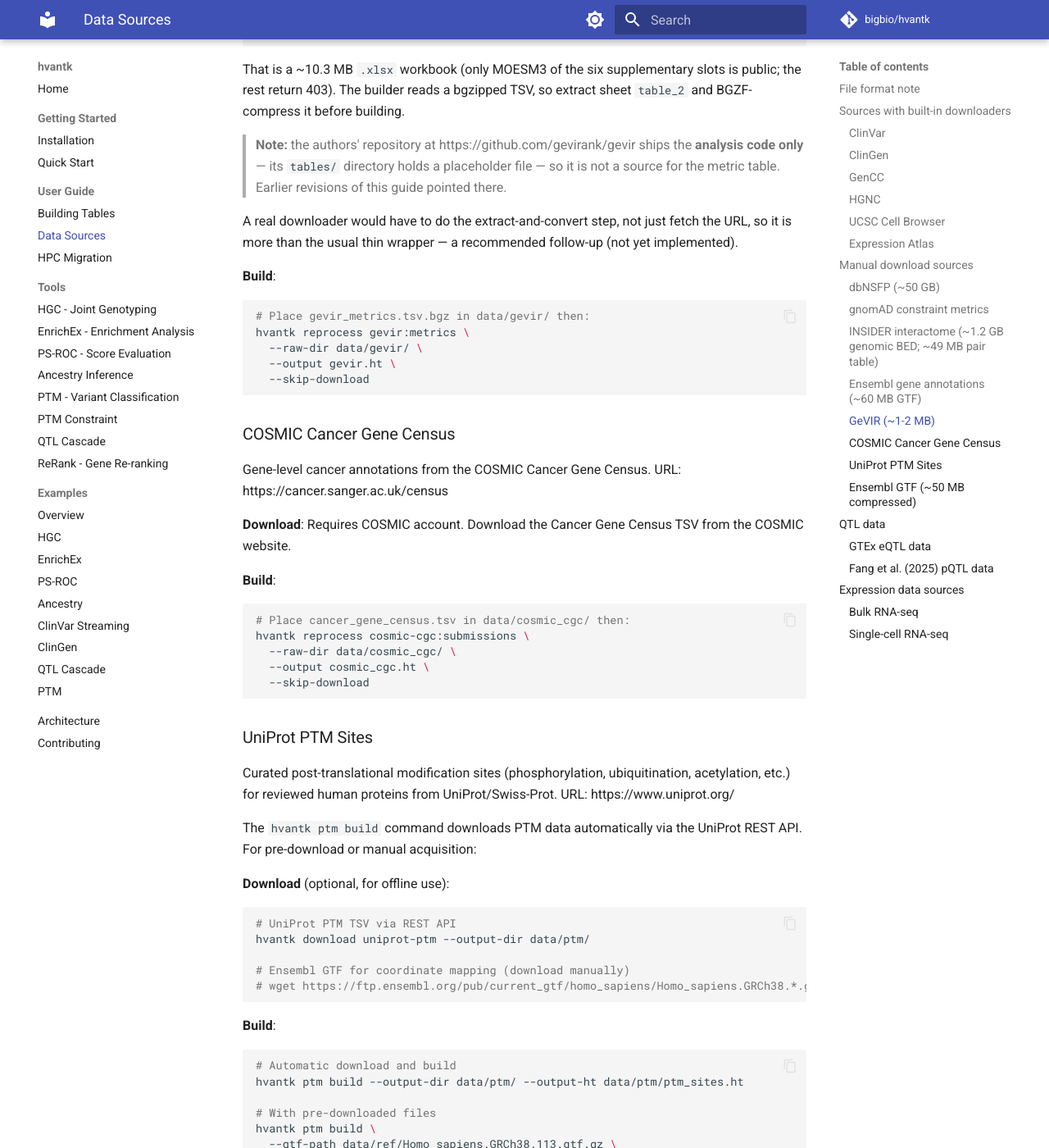
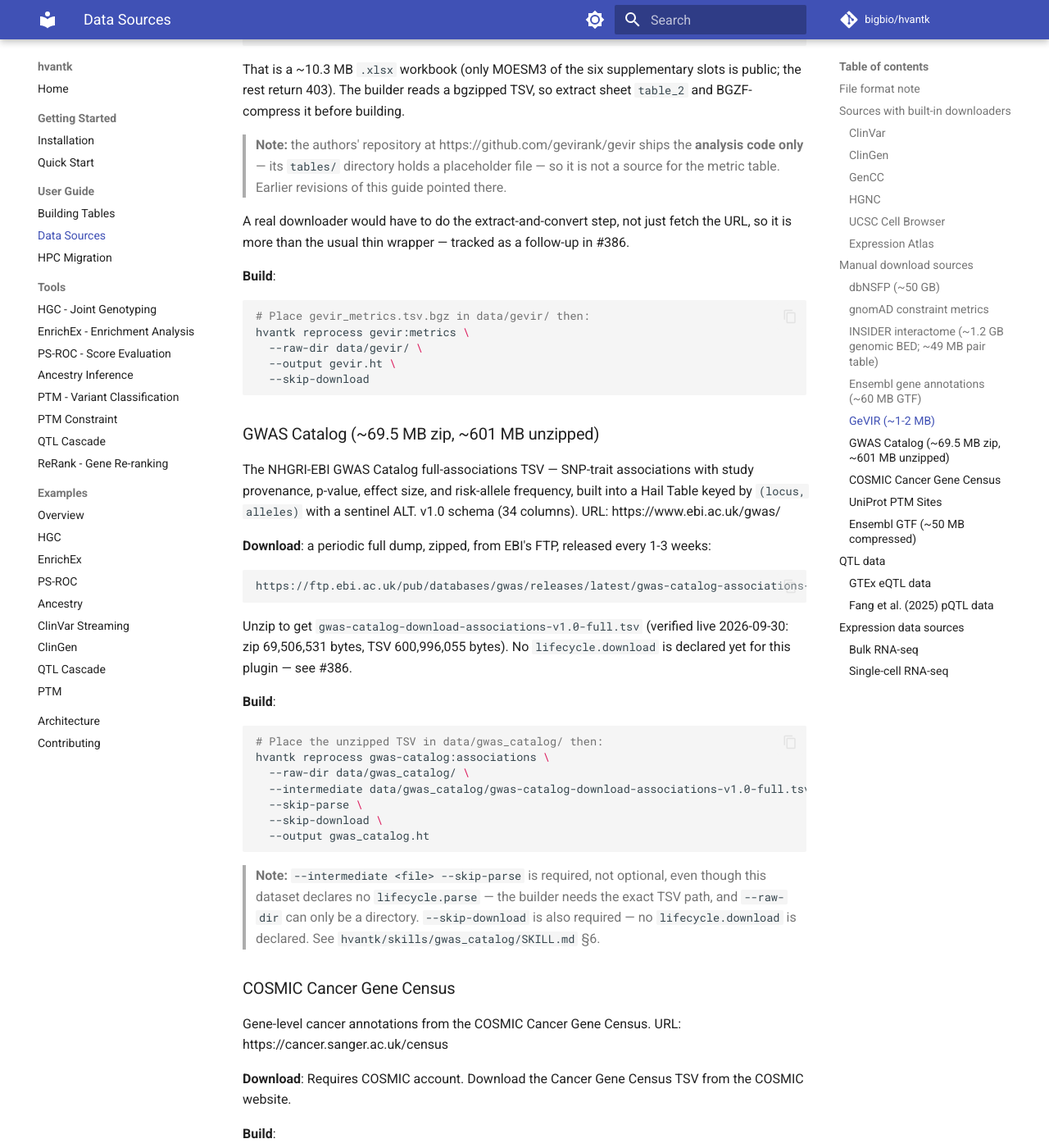
Before and after one commit to bigbio/hvantk, an MkDocs documentation site: the page built from docs_site/guide/data-sources.md, in a window 1280 px wide and 1400 px high, scrolled down 6168 px. Shown: the whole window at 82% size. Built offline with MkDocs 1.6.1 and Material for MkDocs 9.7.7, drawn with Linux system fonts in a browser that asks for light colours; comment, search, counter and statistics services are not loaded.

Commit message:
fix(plugin): reject download mode without a downloader, and reclassify the datasets that declared it (#360)

````diff
--- a/docs_site/guide/data-sources.md
+++ b/docs_site/guide/data-sources.md
@@ -265,8 +265,7 @@
 > there.
 
 A real downloader would have to do the extract-and-convert step, not just fetch the
-URL, so it is more than the usual thin wrapper — a recommended follow-up (not yet
-implemented).
+URL, so it is more than the usual thin wrapper — tracked as a follow-up in #386.
 
 **Build**:
 
@@ -277,6 +276,40 @@
   --output gevir.ht \
   --skip-download
 ```
+
+### GWAS Catalog (~69.5 MB zip, ~601 MB unzipped)
+
+The NHGRI-EBI GWAS Catalog full-associations TSV — SNP-trait associations with
+study provenance, p-value, effect size, and risk-allele frequency, built into a
+Hail Table keyed by `(locus, alleles)` with a sentinel ALT. v1.0 schema (34 columns).
+URL: https://www.ebi.ac.uk/gwas/
+
+**Download**: a periodic full dump, zipped, from EBI's FTP, released every 1-3 weeks:
+
+```
+https://ftp.ebi.ac.uk/pub/databases/gwas/releases/latest/gwas-catalog-associations-full.zip
+```
+
+Unzip to get `gwas-catalog-download-associations-v1.0-full.tsv` (verified live
+2026-09-30: zip 69,506,531 bytes, TSV 600,996,055 bytes). No `lifecycle.download` is
+declared yet for this plugin — see #386.
+
+**Build**:
+
+```bash
+# Place the unzipped TSV in data/gwas_catalog/ then:
+hvantk reprocess gwas-catalog:associations \
+  --raw-dir data/gwas_catalog/ \
+  --intermediate data/gwas_catalog/gwas-catalog-download-associations-v1.0-full.tsv \
+  --skip-parse \
+  --skip-download \
+  --output gwas_catalog.ht
+```
+
+> **Note:** `--intermediate <file> --skip-parse` is required, not optional, even though
+> this dataset declares no `lifecycle.parse` — the builder needs the exact TSV path, and
+> `--raw-dir` can only be a directory. `--skip-download` is also required — no
+> `lifecycle.download` is declared. See `hvantk/skills/gwas_catalog/SKILL.md` §6.
 
 ### COSMIC Cancer Gene Census
 
````
Also changed, not shown: CHANGELOG.md (+10 -0 lines), hvantk/skills/_conventions/SKILL.md (+2 -2 lines), hvantk/skills/gevir/SKILL.md (+5 -5 lines), hvantk/skills/gwas_catalog/SKILL.md (+7 -6 lines), hvantk/skills/ucsc_cellbrowser/SKILL.md (+1 -0 lines), 9 other files.
